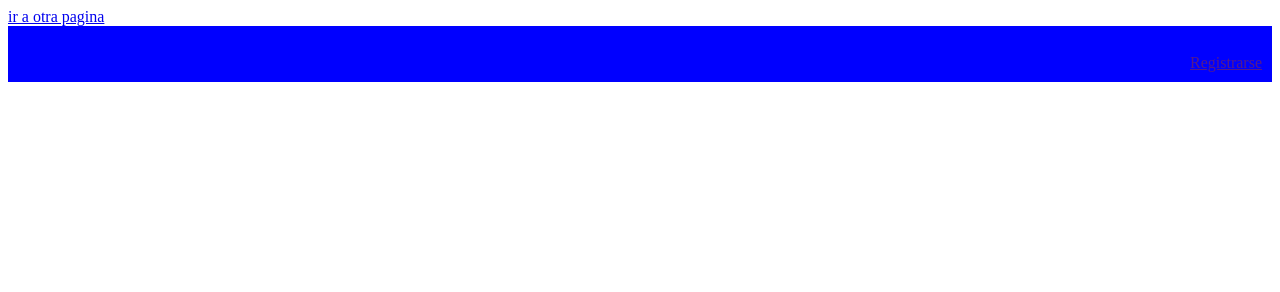
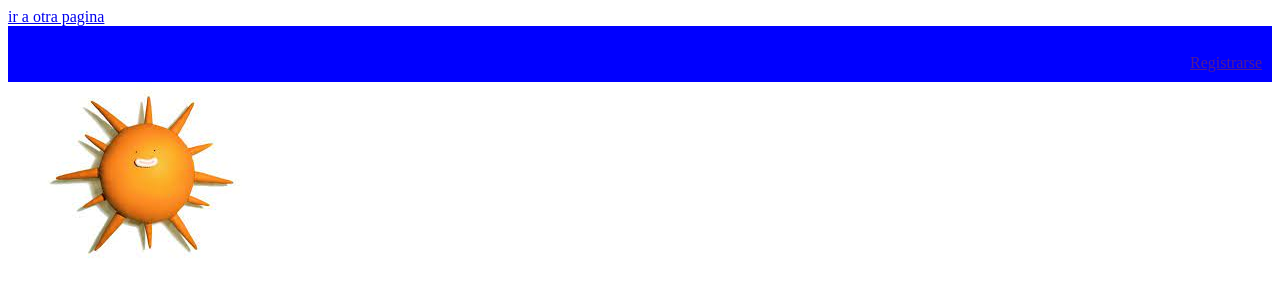
Before and after one commit to johnjotav/proyecto2, a plain HTML site: page index.html in a window 1280 px wide. Drawn offline with Linux system fonts and the light colour scheme.

Commit message:
Proyecto nuevo

```diff
--- a/index.html
+++ b/index.html
@@ -4,6 +4,7 @@
 		<meta charset="utf-8">
 		<meta name="viewport" content="width=device-width, inicial-scale=1.0">
 		<title>barra de navegacion</title>
+
 		<style>
 
 			ul{
@@ -47,6 +48,8 @@
 					</ul>
 			</nav>
 		</header>
+		<img src="imgs/sol.jpg">
 
 	</body>
+
 	</html>
```
